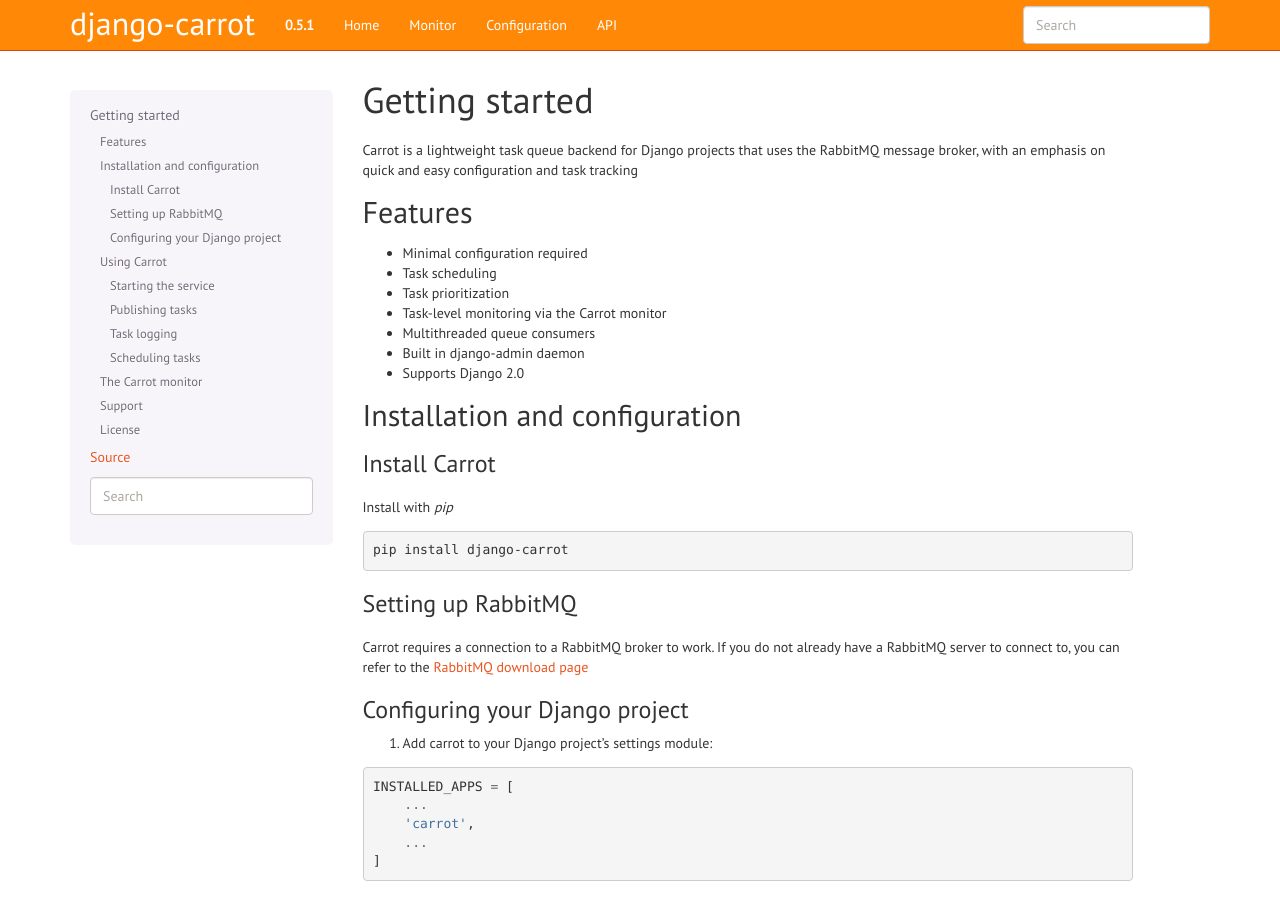
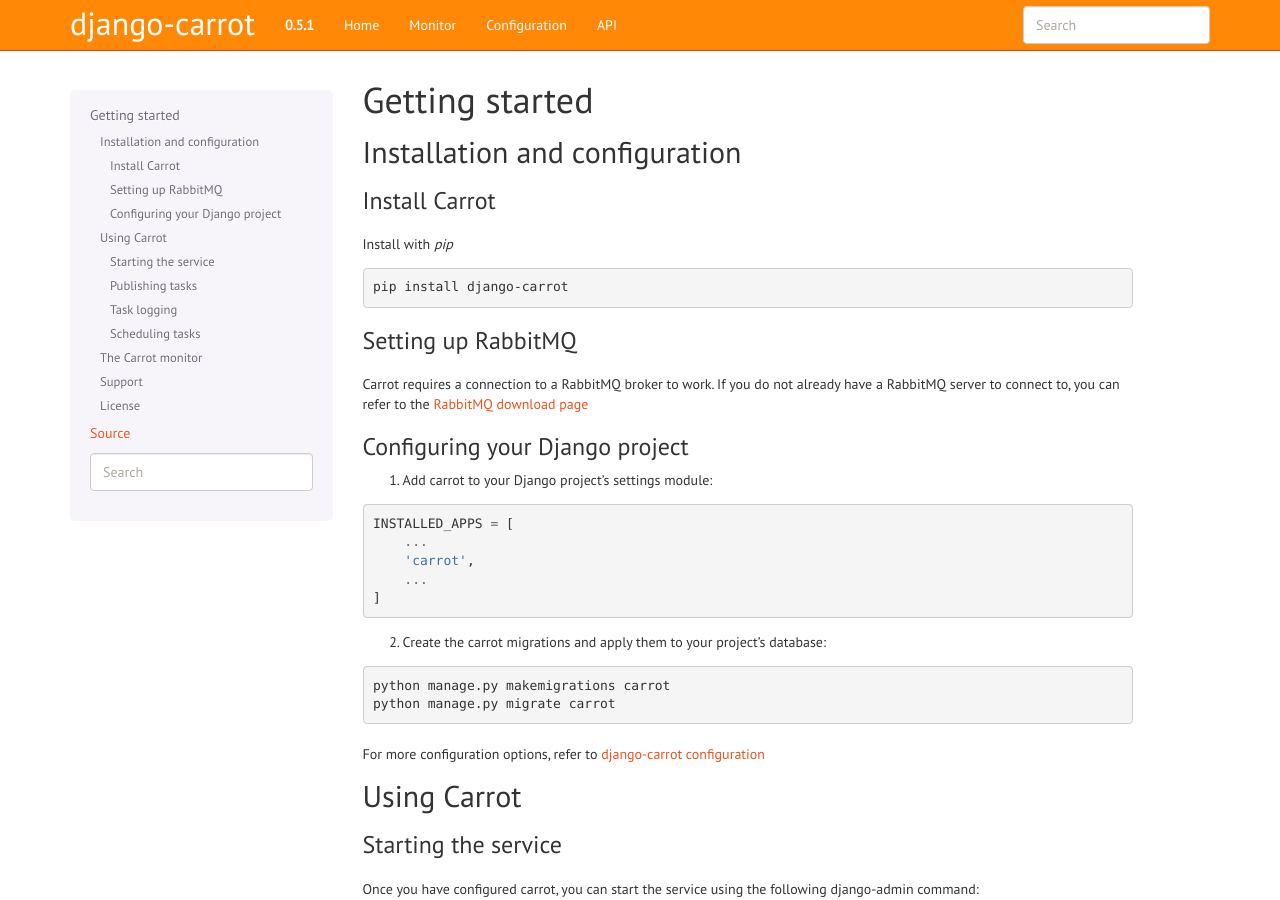
Before and after one commit to chris104957/django-carrot, a Sphinx documentation site: the page built from docs/source/quick-start.rst, in a window 1280 px wide and 900 px high. Built offline with Sphinx 7.4.7, drawn with Linux system fonts in a browser that asks for light colours.

Commit message:
Update quick-start.rst

```diff
--- a/docs/source/quick-start.rst
+++ b/docs/source/quick-start.rst
@@ -1,20 +1,5 @@
 Getting started
 ===============
-
-Carrot is a lightweight task queue backend for Django projects that uses the RabbitMQ message broker, with an emphasis
-on quick and easy configuration and task tracking
-
-Features
---------
-
-- Minimal configuration required
-- Task scheduling
-- Task prioritization
-- Task-level monitoring via the Carrot monitor
-- Multithreaded queue consumers
-- Built in django-admin daemon
-- Supports Django 2.0
-
 
 Installation and configuration
 ------------------------------
```
